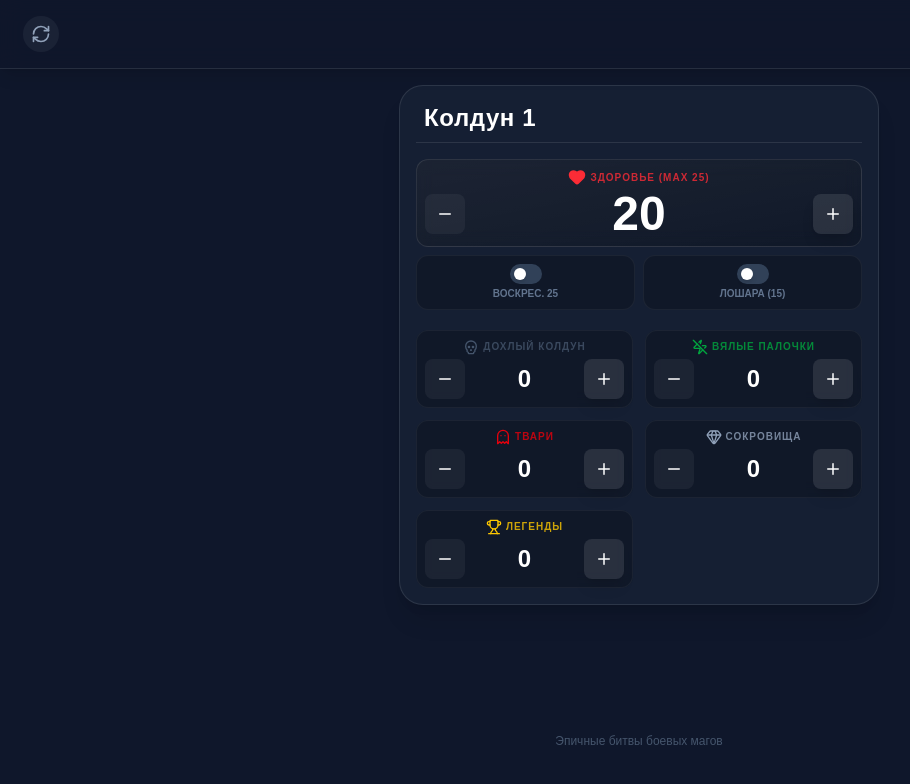
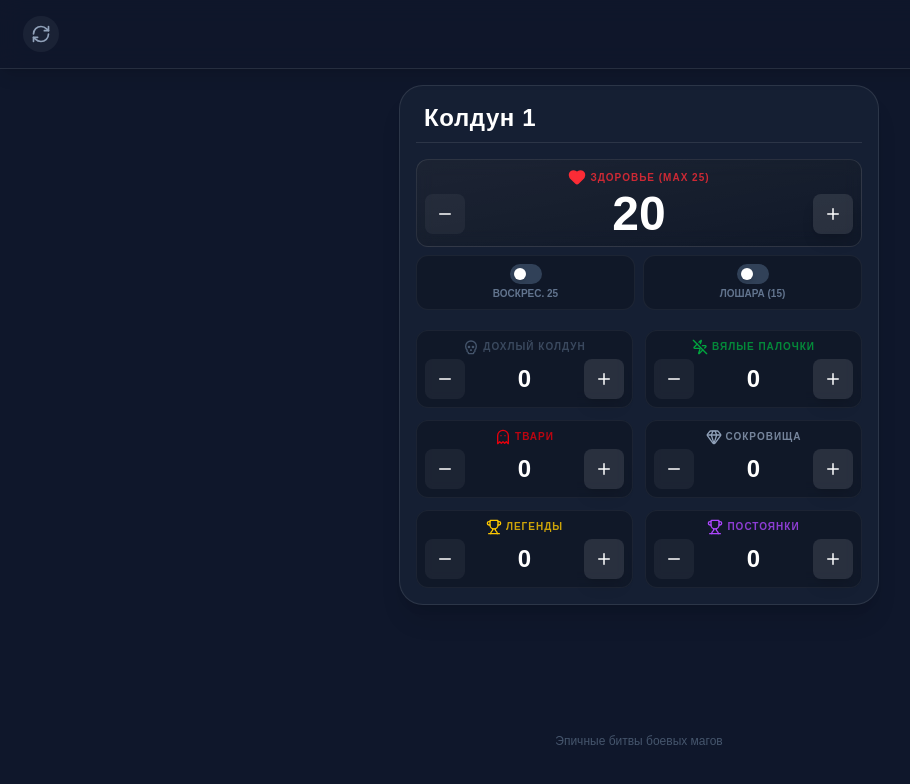
Before and after one commit to stepan41k/ESBM-tool, a React (Vite) app: page / in a window 1280 px wide. Shown: the top 784 px of the page, without its empty margins (1-911 px from the left). Built offline with nearby package versions, Linux system fonts and the light colour scheme.

Commit message:
feat: add permanent spells

```diff
--- a/src/components/PlayerCard.tsx
+++ b/src/components/PlayerCard.tsx
@@ -161,6 +161,7 @@ export const PlayerCard = ({ player }: { player: Player }) => {
 					onIncrement={() => handleUpdate('treasures', 1)}
 					onDecrement={() => handleUpdate('treasures', -1)}
 				/>
+
 				<StatCounter
 					label='Легенды'
 					value={player.legends}
@@ -169,6 +170,14 @@ export const PlayerCard = ({ player }: { player: Player }) => {
 					onIncrement={() => handleUpdate('legends', 1)}
 					onDecrement={() => handleUpdate('legends', -1)}
 				/>
+				<StatCounter
+					label='Постоянки'
+					value={player.permanentSpells}
+					icon={<Trophy size={16} />}
+					colorClass='text-purple-500'
+					onIncrement={() => handleUpdate('permanentSpells', 1)}
+					onDecrement={() => handleUpdate('permanentSpells', -1)}
+				/>
 			</div>
 		</div>
 	)
--- a/src/context/GameContext.tsx
+++ b/src/context/GameContext.tsx
@@ -9,6 +9,7 @@ export interface PlayerStats {
 	creatures: number
 	treasures: number
 	legends: number
+	permanentSpells: number
 }
 
 export interface Player extends PlayerStats {
@@ -36,6 +37,7 @@ export const GameProvider = ({ children }: { children: ReactNode }) => {
 		creatures: 0,
 		treasures: 0,
 		legends: 0,
+		permanentSpells: 0,
 	}
 
 	const [players, setPlayers] = useState<Player[]>([
```
